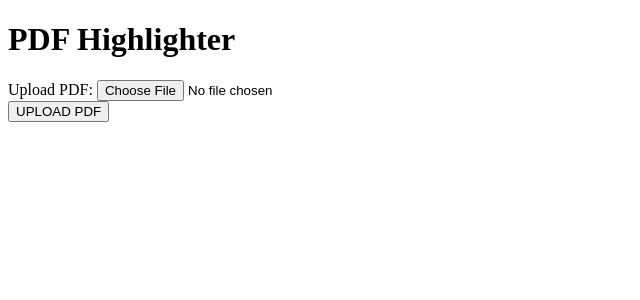
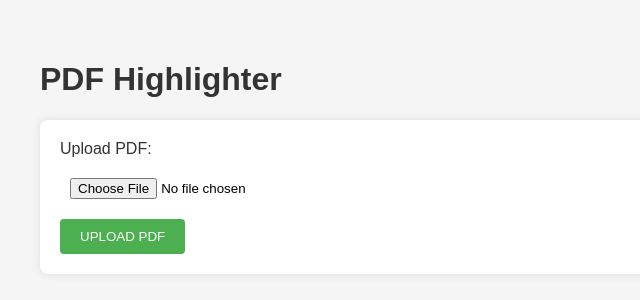
Before and after one commit to tikerola/PDF-highlights, a Flask app: page / in a window 1280 px wide. Shown: the top 300 px of the page, without its empty margins (0-640 px from the left). Run offline with Flask 3, Linux system fonts and the light colour scheme.

Commit message:
prettier html

```diff
--- a/app.py
+++ b/app.py
@@ -4,6 +4,7 @@ from highlight_chords import highlight_chords
 
 app = Flask(__name__)
 
+# /home/tikero/PDF-highlights/uploads
 UPLOAD_FOLDER = 'uploads'
 ALLOWED_EXTENSIONS = {'pdf'}
 
--- a/templates/index.html
+++ b/templates/index.html
@@ -5,6 +5,60 @@
     <meta http-equiv="X-UA-Compatible" content="IE=edge">
     <meta name="viewport" content="width=device-width, initial-scale=1.0">
     <title>PDF Highlighter</title>
+    <style>
+        body {
+            font-family: Arial, sans-serif;
+            margin: 20px;
+            padding: 20px;
+            background-color: #f5f5f5;
+        }
+
+        h1 {
+            color: #333;
+        }
+
+        p {
+            color: #4CAF50;
+            font-weight: bold;
+        }
+
+        form {
+            margin-top: 20px;
+            background-color: #fff;
+            padding: 20px;
+            border-radius: 8px;
+            box-shadow: 0 0 10px rgba(0, 0, 0, 0.1);
+        }
+
+        label {
+            display: block;
+            margin-bottom: 10px;
+            color: #333;
+        }
+
+        input[type="file"] {
+            padding: 10px;
+            margin-bottom: 10px;
+        }
+
+        button {
+            background-color: #4CAF50;
+            color: #fff;
+            padding: 10px 20px;
+            border: none;
+            border-radius: 4px;
+            cursor: pointer;
+        }
+
+        a {
+            display: inline-block;
+            background-color: #4CAF50;
+            color: #fff;
+            padding: 10px 20px;
+            text-decoration: none;
+            border-radius: 4px;
+        }
+    </style>
 </head>
 <body>
     <h1>PDF Highlighter</h1>
```
